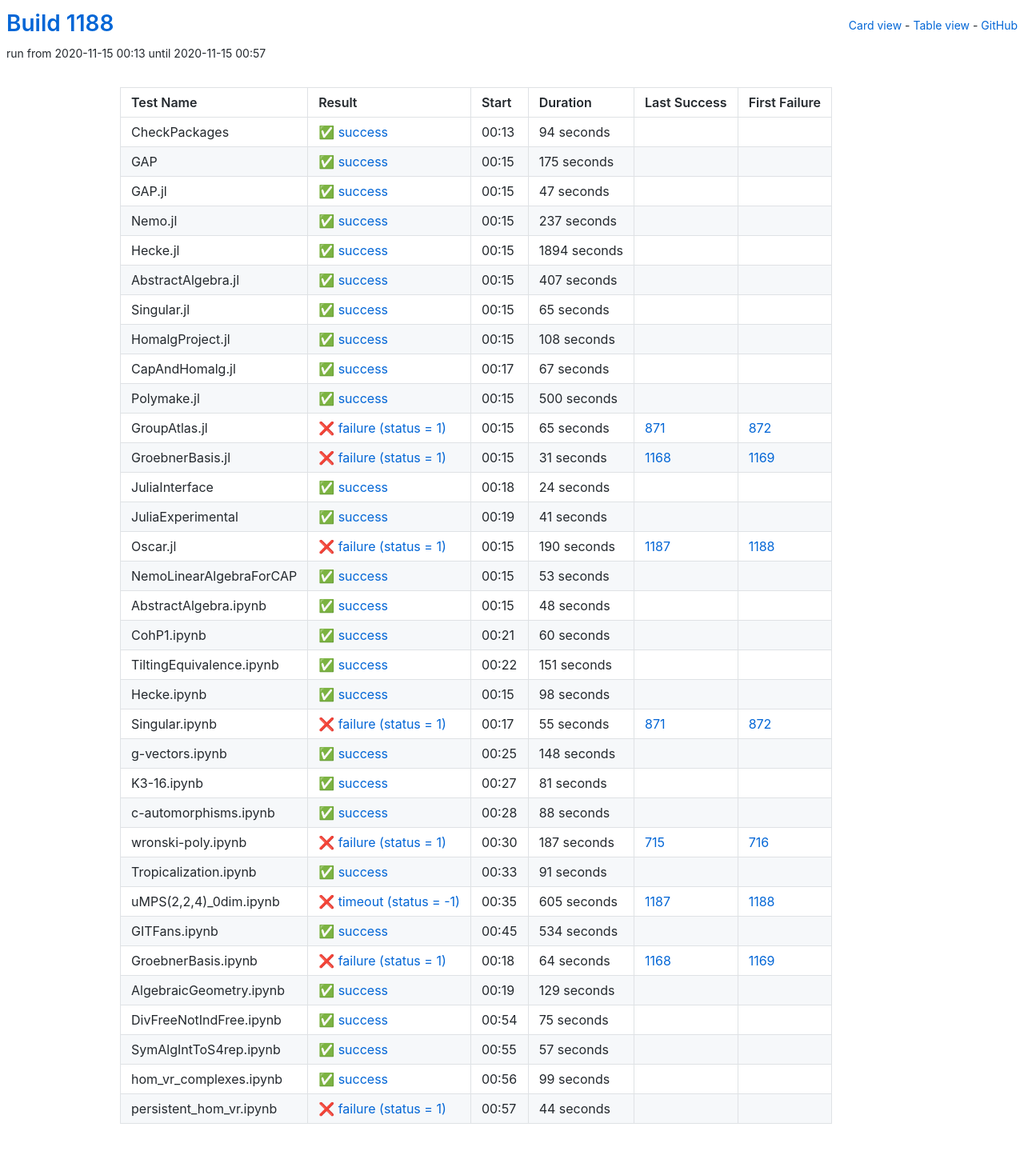
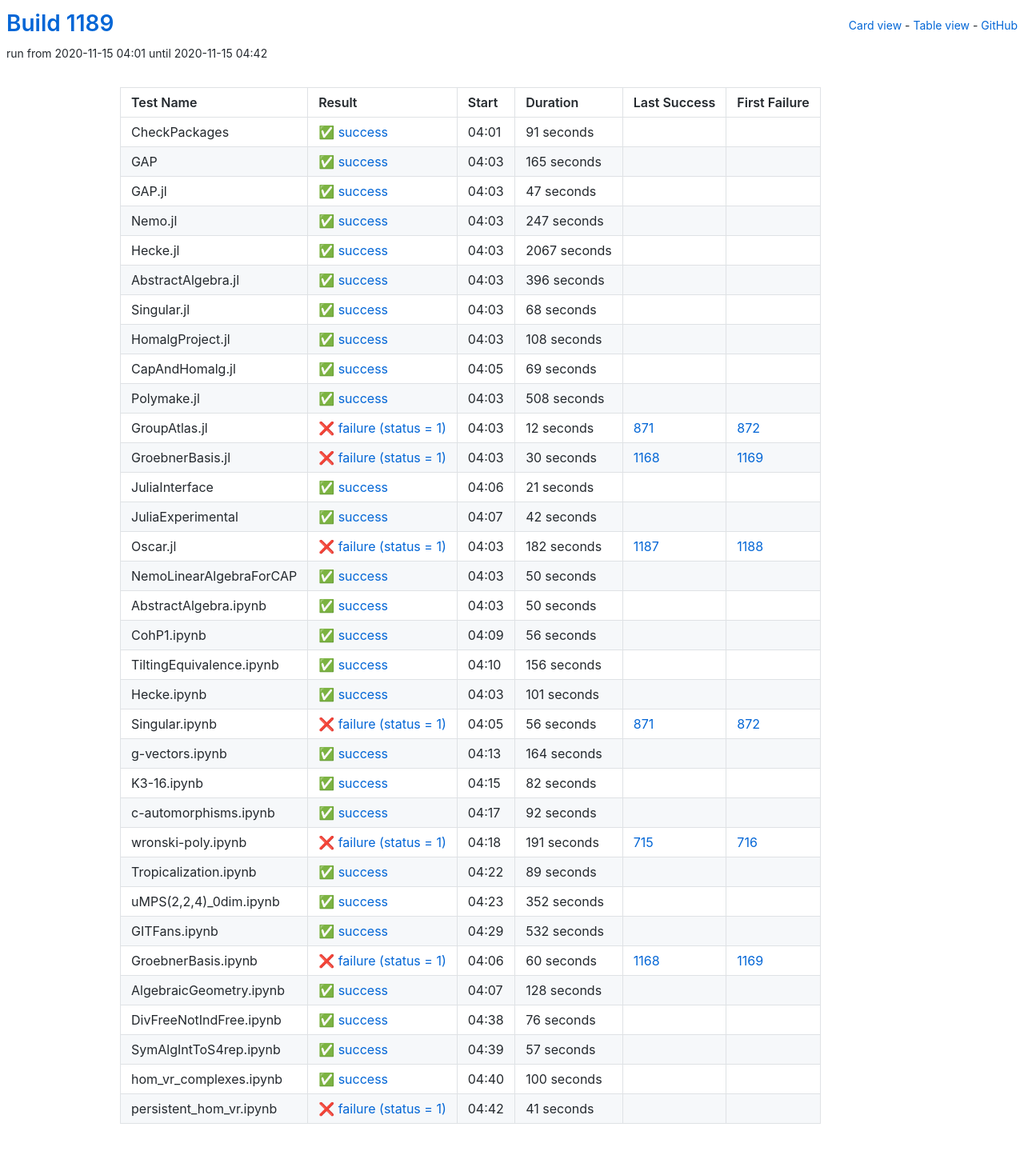
Before and after one commit to oscar-system/oscar-ci-status-stable, a Jekyll site: the page built from table.html, in a window 1280 px wide. Shown: the whole page at 80% size. Built offline with Jekyll 4.4.1, drawn with Linux system fonts in a browser that asks for light colours.

Commit message:
Build #1189

```diff
--- a/_data/ci.yml
+++ b/_data/ci.yml
@@ -1,6 +1,6 @@
 ---
-build: 1188
-build_url: https://oscarci.mathematik.uni-kl.de/job/oscar-stable/1188/
+build: 1189
+build_url: https://oscarci.mathematik.uni-kl.de/job/oscar-stable/1189/
 job: oscar-stable
 organization: oscar-system
 repo: oscar-ci-status-stable
@@ -8,32 +8,32 @@ repourl: https://github.com/oscar-system/oscar-ci-status-stable
 tests:
 - name: CheckPackages
   id: checkpackages
-  log: https://oscarci.mathematik.uni-kl.de/job/oscar-stable/1188/artifact/logs/build-1188/CheckPackages.log
-  start: 2020-11-15 00:13
+  log: https://oscarci.mathematik.uni-kl.de/job/oscar-stable/1189/artifact/logs/build-1189/CheckPackages.log
+  start: 2020-11-15 04:01
   success: true
   exitcode: 0
   status: success
-  duration: 94
+  duration: 91
   last_success: false
   last_success_url:
   first_failure: false
   first_failure_url:
 - name: GAP
   id: gap
-  log: https://oscarci.mathematik.uni-kl.de/job/oscar-stable/1188/artifact/logs/build-1188/GAP.log
-  start: 2020-11-15 00:15
+  log: https://oscarci.mathematik.uni-kl.de/job/oscar-stable/1189/artifact/logs/build-1189/GAP.log
+  start: 2020-11-15 04:03
   success: true
   exitcode: 0
   status: success
-  duration: 175
+  duration: 165
   last_success: false
   last_success_url:
   first_failure: false
   first_failure_url:
 - name: GAP.jl
   id: gap-jl
-  log: https://oscarci.mathematik.uni-kl.de/job/oscar-stable/1188/artifact/logs/build-1188/GAP.jl.log
-  start: 2020-11-15 00:15
+  log: https://oscarci.mathematik.uni-kl.de/job/oscar-stable/1189/artifact/logs/build-1189/GAP.jl.log
+  start: 2020-11-15 04:03
   success: true
   exitcode: 0
   status: success
@@ -44,56 +44,56 @@ tests:
   first_failure_url:
 - name: Nemo.jl
   id: nemo-jl
-  log: https://oscarci.mathematik.uni-kl.de/job/oscar-stable/1188/artifact/logs/build-1188/Nemo.jl.log
-  start: 2020-11-15 00:15
+  log: https://oscarci.mathematik.uni-kl.de/job/oscar-stable/1189/artifact/logs/build-1189/Nemo.jl.log
+  start: 2020-11-15 04:03
   success: true
   exitcode: 0
   status: success
-  duration: 237
+  duration: 247
   last_success: false
   last_success_url:
   first_failure: false
   first_failure_url:
 - name: Hecke.jl
   id: hecke-jl
-  log: https://oscarci.mathematik.uni-kl.de/job/oscar-stable/1188/artifact/logs/build-1188/Hecke.jl.log
-  start: 2020-11-15 00:15
+  log: https://oscarci.mathematik.uni-kl.de/job/oscar-stable/1189/artifact/logs/build-1189/Hecke.jl.log
+  start: 2020-11-15 04:03
   success: true
   exitcode: 0
   status: success
-  duration: 1894
+  duration: 2067
   last_success: false
   last_success_url:
   first_failure: false
   first_failure_url:
 - name: AbstractAlgebra.jl
   id: abstractalgebra-jl
-  log: https://oscarci.mathematik.uni-kl.de/job/oscar-stable/1188/artifact/logs/build-1188/AbstractAlgebra.jl.log
-  start: 2020-11-15 00:15
+  log: https://oscarci.mathematik.uni-kl.de/job/oscar-stable/1189/artifact/logs/build-1189/AbstractAlgebra.jl.log
+  start: 2020-11-15 04:03
   success: true
   exitcode: 0
   status: success
-  duration: 407
+  duration: 396
   last_success: false
   last_success_url:
   first_failure: false
   first_failure_url:
 - name: Singular.jl
   id: singular-jl
-  log: https://oscarci.mathematik.uni-kl.de/job/oscar-stable/1188/artifact/logs/build-1188/Singular.jl.log
-  start: 2020-11-15 00:15
+  log: https://oscarci.mathematik.uni-kl.de/job/oscar-stable/1189/artifact/logs/build-1189/Singular.jl.log
+  start: 2020-11-15 04:03
   success: true
   exitcode: 0
   status: success
-  duration: 65
+  duration: 68
   last_success: false
   last_success_url:
   first_failure: false
   first_failure_url:
 - name: HomalgProject.jl
   id: homalgproject-jl
-  log: https://oscarci.mathematik.uni-kl.de/job/oscar-stable/1188/artifact/logs/build-1188/HomalgProject.jl.log
-  start: 2020-11-15 00:15
+  log: https://oscarci.mathematik.uni-kl.de/job/oscar-stable/1189/artifact/logs/build-1189/HomalgProject.jl.log
+  start: 2020-11-15 04:03
   success: true
   exitcode: 0
   status: success
@@ -104,284 +104,284 @@ tests:
   first_failure_url:
 - name: CapAndHomalg.jl
   id: capandhomalg-jl
-  log: https://oscarci.mathematik.uni-kl.de/job/oscar-stable/1188/artifact/logs/build-1188/CapAndHomalg.jl.log
-  start: 2020-11-15 00:17
+  log: https://oscarci.mathematik.uni-kl.de/job/oscar-stable/1189/artifact/logs/build-1189/CapAndHomalg.jl.log
+  start: 2020-11-15 04:05
   success: true
   exitcode: 0
   status: success
-  duration: 67
+  duration: 69
   last_success: false
   last_success_url:
   first_failure: false
   first_failure_url:
 - name: Polymake.jl
   id: polymake-jl
-  log: https://oscarci.mathematik.uni-kl.de/job/oscar-stable/1188/artifact/logs/build-1188/Polymake.jl.log
-  start: 2020-11-15 00:15
+  log: https://oscarci.mathematik.uni-kl.de/job/oscar-stable/1189/artifact/logs/build-1189/Polymake.jl.log
+  start: 2020-11-15 04:03
   success: true
   exitcode: 0
   status: success
-  duration: 500
+  duration: 508
   last_success: false
   last_success_url:
   first_failure: false
   first_failure_url:
 - name: GroupAtlas.jl
   id: groupatlas-jl
-  log: https://oscarci.mathematik.uni-kl.de/job/oscar-stable/1188/artifact/logs/build-1188/GroupAtlas.jl.log
-  start: 2020-11-15 00:15
+  log: https://oscarci.mathematik.uni-kl.de/job/oscar-stable/1189/artifact/logs/build-1189/GroupAtlas.jl.log
+  start: 2020-11-15 04:03
   success: false
   exitcode: 1
   status: failure
-  duration: 65
+  duration: 12
   last_success: 871
   last_success_url: https://oscarci.mathematik.uni-kl.de/job/oscar-stable/871/
   first_failure: 872
   first_failure_url: https://oscarci.mathematik.uni-kl.de/job/oscar-stable/872/
 - name: GroebnerBasis.jl
   id: groebnerbasis-jl
-  log: https://oscarci.mathematik.uni-kl.de/job/oscar-stable/1188/artifact/logs/build-1188/GroebnerBasis.jl.log
-  start: 2020-11-15 00:15
+  log: https://oscarci.mathematik.uni-kl.de/job/oscar-stable/1189/artifact/logs/build-1189/GroebnerBasis.jl.log
+  start: 2020-11-15 04:03
   success: false
   exitcode: 1
   status: failure
-  duration: 31
+  duration: 30
   last_success: 1168
   last_success_url: https://oscarci.mathematik.uni-kl.de/job/oscar-stable/1168/
   first_failure: 1169
   first_failure_url: https://oscarci.mathematik.uni-kl.de/job/oscar-stable/1169/
 - name: JuliaInterface
   id: juliainterface
-  log: https://oscarci.mathematik.uni-kl.de/job/oscar-stable/1188/artifact/logs/build-1188/JuliaInterface.log
-  start: 2020-11-15 00:18
+  log: https://oscarci.mathematik.uni-kl.de/job/oscar-stable/1189/artifact/logs/build-1189/JuliaInterface.log
+  start: 2020-11-15 04:06
   success: true
   exitcode: 0
   status: success
-  duration: 24
+  duration: 21
   last_success: false
   last_success_url:
   first_failure: false
   first_failure_url:
 - name: JuliaExperimental
   id: juliaexperimental
-  log: https://oscarci.mathematik.uni-kl.de/job/oscar-stable/1188/artifact/logs/build-1188/JuliaExperimental.log
-  start: 2020-11-15 00:19
+  log: https://oscarci.mathematik.uni-kl.de/job/oscar-stable/1189/artifact/logs/build-1189/JuliaExperimental.log
+  start: 2020-11-15 04:07
   success: true
   exitcode: 0
   status: success
-  duration: 41
+  duration: 42
   last_success: false
   last_success_url:
   first_failure: false
   first_failure_url:
 - name: Oscar.jl
   id: oscar-jl
-  log: https://oscarci.mathematik.uni-kl.de/job/oscar-stable/1188/artifact/logs/build-1188/Oscar.jl.log
-  start: 2020-11-15 00:15
+  log: https://oscarci.mathematik.uni-kl.de/job/oscar-stable/1189/artifact/logs/build-1189/Oscar.jl.log
+  start: 2020-11-15 04:03
   success: false
   exitcode: 1
   status: failure
-  duration: 190
+  duration: 182
   last_success: 1187
   last_success_url: https://oscarci.mathematik.uni-kl.de/job/oscar-stable/1187/
   first_failure: 1188
   first_failure_url: https://oscarci.mathematik.uni-kl.de/job/oscar-stable/1188/
 - name: NemoLinearAlgebraForCAP
   id: nemolinearalgebraforcap
-  log: https://oscarci.mathematik.uni-kl.de/job/oscar-stable/1188/artifact/logs/build-1188/NemoLinearAlgebraForCAP.log
-  start: 2020-11-15 00:15
+  log: https://oscarci.mathematik.uni-kl.de/job/oscar-stable/1189/artifact/logs/build-1189/NemoLinearAlgebraForCAP.log
+  start: 2020-11-15 04:03
   success: true
   exitcode: 0
   status: success
-  duration: 53
+  duration: 50
   last_success: false
   last_success_url:
   first_failure: false
   first_failure_url:
 - name: AbstractAlgebra.ipynb
   id: abstractalgebra-ipynb
-  log: https://oscarci.mathematik.uni-kl.de/job/oscar-stable/1188/artifact/logs/build-1188/AbstractAlgebra.ipynb.log
-  start: 2020-11-15 00:15
+  log: https://oscarci.mathematik.uni-kl.de/job/oscar-stable/1189/artifact/logs/build-1189/AbstractAlgebra.ipynb.log
+  start: 2020-11-15 04:03
   success: true
   exitcode: 0
   status: success
-  duration: 48
+  duration: 50
   last_success: false
   last_success_url:
   first_failure: false
   first_failure_url:
 - name: CohP1.ipynb
   id: cohp1-ipynb
-  log: https://oscarci.mathematik.uni-kl.de/job/oscar-stable/1188/artifact/logs/build-1188/CohP1.ipynb.log
-  start: 2020-11-15 00:21
+  log: https://oscarci.mathematik.uni-kl.de/job/oscar-stable/1189/artifact/logs/build-1189/CohP1.ipynb.log
+  start: 2020-11-15 04:09
   success: true
   exitcode: 0
   status: success
-  duration: 60
+  duration: 56
   last_success: false
   last_success_url:
   first_failure: false
   first_failure_url:
 - name: TiltingEquivalence.ipynb
   id: tiltingequivalence-ipynb
-  log: https://oscarci.mathematik.uni-kl.de/job/oscar-stable/1188/artifact/logs/build-1188/TiltingEquivalence.ipynb.log
-  start: 2020-11-15 00:22
+  log: https://oscarci.mathematik.uni-kl.de/job/oscar-stable/1189/artifact/logs/build-1189/TiltingEquivalence.ipynb.log
+  start: 2020-11-15 04:10
   success: true
   exitcode: 0
   status: success
-  duration: 151
+  duration: 156
   last_success: false
   last_success_url:
   first_failure: false
   first_failure_url:
 - name: Hecke.ipynb
   id: hecke-ipynb
-  log: https://oscarci.mathematik.uni-kl.de/job/oscar-stable/1188/artifact/logs/build-1188/Hecke.ipynb.log
-  start: 2020-11-15 00:15
+  log: https://oscarci.mathematik.uni-kl.de/job/oscar-stable/1189/artifact/logs/build-1189/Hecke.ipynb.log
+  start: 2020-11-15 04:03
   success: true
   exitcode: 0
   status: success
-  duration: 98
+  duration: 101
   last_success: false
   last_success_url:
   first_failure: false
   first_failure_url:
 - name: Singular.ipynb
   id: singular-ipynb
-  log: https://oscarci.mathematik.uni-kl.de/job/oscar-stable/1188/artifact/logs/build-1188/Singular.ipynb.log
-  start: 2020-11-15 00:17
+  log: https://oscarci.mathematik.uni-kl.de/job/oscar-stable/1189/artifact/logs/build-1189/Singular.ipynb.log
+  start: 2020-11-15 04:05
   success: false
   exitcode: 1
   status: failure
-  duration: 55
+  duration: 56
   last_success: 871
   last_success_url: https://oscarci.mathematik.uni-kl.de/job/oscar-stable/871/
   first_failure: 872
   first_failure_url: https://oscarci.mathematik.uni-kl.de/job/oscar-stable/872/
 - name: g-vectors.ipynb
   id: g-vectors-ipynb
-  log: https://oscarci.mathematik.uni-kl.de/job/oscar-stable/1188/artifact/logs/build-1188/g-vectors.ipynb.log
-  start: 2020-11-15 00:25
+  log: https://oscarci.mathematik.uni-kl.de/job/oscar-stable/1189/artifact/logs/build-1189/g-vectors.ipynb.log
+  start: 2020-11-15 04:13
   success: true
   exitcode: 0
   status: success
-  duration: 148
+  duration: 164
   last_success: false
   last_success_url:
   first_failure: false
   first_failure_url:
 - name: K3-16.ipynb
   id: k3-16-ipynb
-  log: https://oscarci.mathematik.uni-kl.de/job/oscar-stable/1188/artifact/logs/build-1188/K3-16.ipynb.log
-  start: 2020-11-15 00:27
+  log: https://oscarci.mathematik.uni-kl.de/job/oscar-stable/1189/artifact/logs/build-1189/K3-16.ipynb.log
+  start: 2020-11-15 04:15
   success: true
   exitcode: 0
   status: success
-  duration: 81
+  duration: 82
   last_success: false
   last_success_url:
   first_failure: false
   first_failure_url:
 - name: c-automorphisms.ipynb
   id: c-automorphisms-ipynb
-  log: https://oscarci.mathematik.uni-kl.de/job/oscar-stable/1188/artifact/logs/build-1188/c-automorphisms.ipynb.log
-  start: 2020-11-15 00:28
+  log: https://oscarci.mathematik.uni-kl.de/job/oscar-stable/1189/artifact/logs/build-1189/c-automorphisms.ipynb.log
+  start: 2020-11-15 04:17
   success: true
   exitcode: 0
   status: success
-  duration: 88
+  duration: 92
   last_success: false
   last_success_url:
   first_failure: false
   first_failure_url:
 - name: wronski-poly.ipynb
   id: wronski-poly-ipynb
-  log: https://oscarci.mathematik.uni-kl.de/job/oscar-stable/1188/artifact/logs/build-1188/wronski-poly.ipynb.log
-  start: 2020-11-15 00:30
+  log: https://oscarci.mathematik.uni-kl.de/job/oscar-stable/1189/artifact/logs/build-1189/wronski-poly.ipynb.log
+  start: 2020-11-15 04:18
   success: false
   exitcode: 1
   status: failure
-  duration: 187
+  duration: 191
   last_success: 715
   last_success_url: https://oscarci.mathematik.uni-kl.de/job/oscar-stable/715/
   first_failure: 716
   first_failure_url: https://oscarci.mathematik.uni-kl.de/job/oscar-stable/716/
 - name: Tropicalization.ipynb
   id: tropicalization-ipynb
-  log: https://oscarci.mathematik.uni-kl.de/job/oscar-stable/1188/artifact/logs/build-1188/Tropicalization.ipynb.log
-  start: 2020-11-15 00:33
+  log: https://oscarci.mathematik.uni-kl.de/job/oscar-stable/1189/artifact/logs/build-1189/Tropicalization.ipynb.log
+  start: 2020-11-15 04:22
   success: true
   exitcode: 0
   status: success
-  duration: 91
+  duration: 89
   last_success: false
   last_success_url:
   first_failure: false
   first_failure_url:
 - name: uMPS(2,2,4)_0dim.ipynb
   id: umps-2-2-4-0dim-ipynb
-  log: https://oscarci.mathematik.uni-kl.de/job/oscar-stable/1188/artifact/logs/build-1188/uMPS-2-2-4-_0dim.ipynb.log
-  start: 2020-11-15 00:35
-  success: false
-  exitcode: -1
-  status: timeout
-  duration: 605
-  last_success: 1187
-  last_success_url: https://oscarci.mathematik.uni-kl.de/job/oscar-stable/1187/
-  first_failure: 1188
-  first_failure_url: https://oscarci.mathematik.uni-kl.de/job/oscar-stable/1188/
-- name: GITFans.ipynb
-  id: gitfans-ipynb
-  log: https://oscarci.mathematik.uni-kl.de/job/oscar-stable/1188/artifact/logs/build-1188/GITFans.ipynb.log
-  start: 2020-11-15 00:45
+  log: https://oscarci.mathematik.uni-kl.de/job/oscar-stable/1189/artifact/logs/build-1189/uMPS-2-2-4-_0dim.ipynb.log
+  start: 2020-11-15 04:23
   success: true
   exitcode: 0
   status: success
-  duration: 534
+  duration: 352
+  last_success: false
+  last_success_url:
+  first_failure: false
+  first_failure_url:
+- name: GITFans.ipynb
+  id: gitfans-ipynb
+  log: https://oscarci.mathematik.uni-kl.de/job/oscar-stable/1189/artifact/logs/build-1189/GITFans.ipynb.log
+  start: 2020-11-15 04:29
+  success: true
+  exitcode: 0
+  status: success
+  duration: 532
   last_success: false
   last_success_url:
   first_failure: false
   first_failure_url:
 - name: GroebnerBasis.ipynb
   id: groebnerbasis-ipynb
-  log: https://oscarci.mathematik.uni-kl.de/job/oscar-stable/1188/artifact/logs/build-1188/GroebnerBasis.ipynb.log
-  start: 2020-11-15 00:18
+  log: https://oscarci.mathematik.uni-kl.de/job/oscar-stable/1189/artifact/logs/build-1189/GroebnerBasis.ipynb.log
+  start: 2020-11-15 04:06
   success: false
   exitcode: 1
   status: failure
-  duration: 64
+  duration: 60
   last_success: 1168
   last_success_url: https://oscarci.mathematik.uni-kl.de/job/oscar-stable/1168/
   first_failure: 1169
   first_failure_url: https://oscarci.mathematik.uni-kl.de/job/oscar-stable/1169/
 - name: AlgebraicGeometry.ipynb
   id: algebraicgeometry-ipynb
-  log: https://oscarci.mathematik.uni-kl.de/job/oscar-stable/1188/artifact/logs/build-1188/AlgebraicGeometry.ipynb.log
-  start: 2020-11-15 00:19
+  log: https://oscarci.mathematik.uni-kl.de/job/oscar-stable/1189/artifact/logs/build-1189/AlgebraicGeometry.ipynb.log
+  start: 2020-11-15 04:07
   success: true
   exitcode: 0
   status: success
-  duration: 129
+  duration: 128
   last_success: false
   last_success_url:
   first_failure: false
   first_failure_url:
 - name: DivFreeNotIndFree.ipynb
   id: divfreenotindfree-ipynb
-  log: https://oscarci.mathematik.uni-kl.de/job/oscar-stable/1188/artifact/logs/build-1188/DivFreeNotIndFree.ipynb.log
-  start: 2020-11-15 00:54
+  log: https://oscarci.mathematik.uni-kl.de/job/oscar-stable/1189/artifact/logs/build-1189/DivFreeNotIndFree.ipynb.log
+  start: 2020-11-15 04:38
   success: true
   exitcode: 0
   status: success
-  duration: 75
+  duration: 76
   last_success: false
   last_success_url:
   first_failure: false
   first_failure_url:
 - name: SymAlgIntToS4rep.ipynb
   id: symalginttos4rep-ipynb
-  log: https://oscarci.mathematik.uni-kl.de/job/oscar-stable/1188/artifact/logs/build-1188/SymAlgIntToS4rep.ipynb.log
-  start: 2020-11-15 00:55
+  log: https://oscarci.mathematik.uni-kl.de/job/oscar-stable/1189/artifact/logs/build-1189/SymAlgIntToS4rep.ipynb.log
+  start: 2020-11-15 04:39
   success: true
   exitcode: 0
   status: success
@@ -392,24 +392,24 @@ tests:
   first_failure_url:
 - name: hom_vr_complexes.ipynb
   id: hom-vr-complexes-ipynb
-  log: https://oscarci.mathematik.uni-kl.de/job/oscar-stable/1188/artifact/logs/build-1188/hom_vr_complexes.ipynb.log
-  start: 2020-11-15 00:56
+  log: https://oscarci.mathematik.uni-kl.de/job/oscar-stable/1189/artifact/logs/build-1189/hom_vr_complexes.ipynb.log
+  start: 2020-11-15 04:40
   success: true
   exitcode: 0
   status: success
-  duration: 99
+  duration: 100
   last_success: false
   last_success_url:
   first_failure: false
   first_failure_url:
 - name: persistent_hom_vr.ipynb
   id: persistent-hom-vr-ipynb
-  log: https://oscarci.mathematik.uni-kl.de/job/oscar-stable/1188/artifact/logs/build-1188/persistent_hom_vr.ipynb.log
-  start: 2020-11-15 00:57
+  log: https://oscarci.mathematik.uni-kl.de/job/oscar-stable/1189/artifact/logs/build-1189/persistent_hom_vr.ipynb.log
+  start: 2020-11-15 04:42
   success: false
   exitcode: 1
   status: failure
-  duration: 44
+  duration: 41
   last_success: false
   last_success_url:
   first_failure: false
```
Also changed, not shown: README.md.
